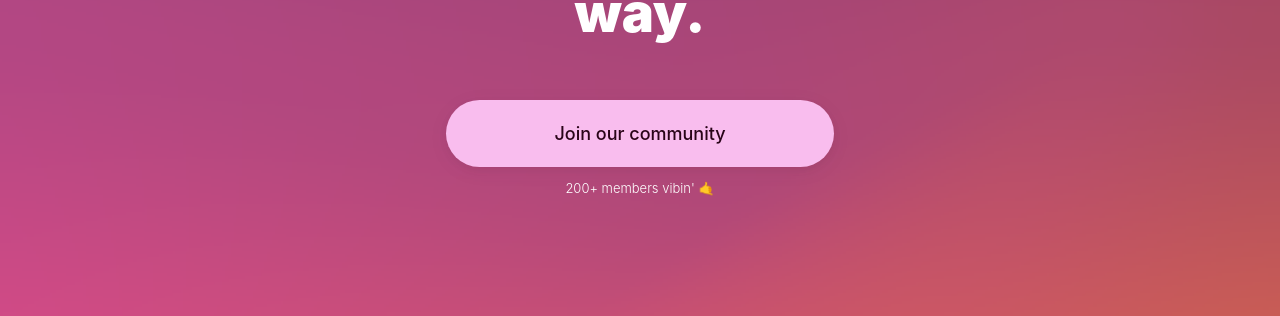
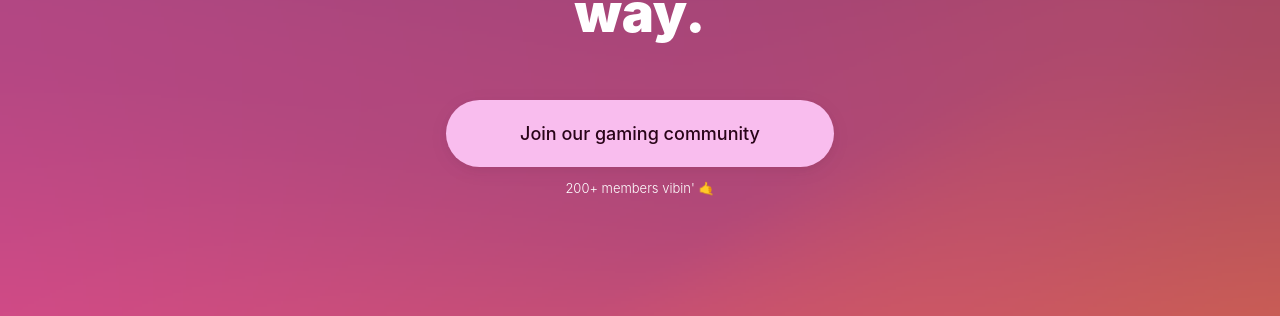
Before and after one commit to paulmederos/victorycamp, a Jekyll site: the page built from index.html, in a window 1280 px wide. Shown: the part 800-1116 px from the top of the page. Built offline with Jekyll 4.4.1, drawn with Linux system fonts in a browser that asks for light colours; some web fonts are replaced.

Commit message:
Update index.html

```diff
--- a/index.html
+++ b/index.html
@@ -39,7 +39,7 @@ layout: default
 
     <div class="row center-xs">
       <div class="col-xs-8 col-md-4">
-        <a href="https://discord.gg/7aBpBSjrkc" class="button font-sm pb-0">Join our community</a>
+        <a href="https://discord.gg/7aBpBSjrkc" class="button font-sm pb-0">Join our gaming community</a>
         <p class="font-meta font-xs color-white">200+ members vibin' 🤙</p>
       </div>
   </div>
```
